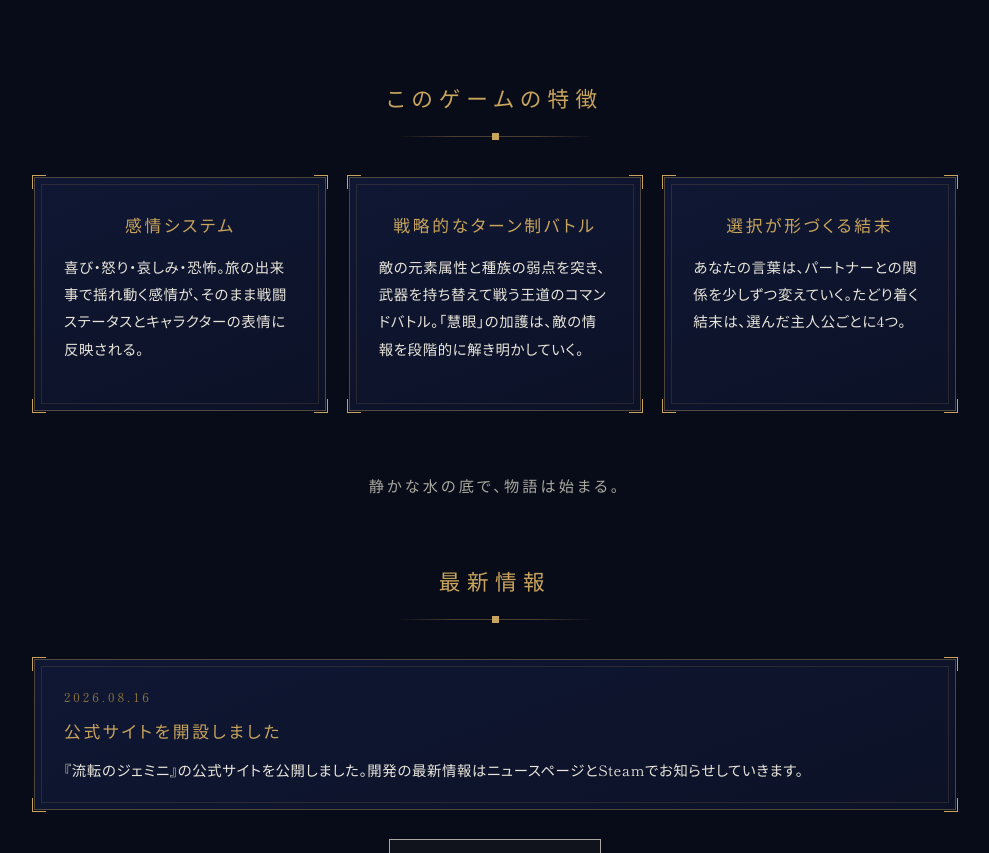
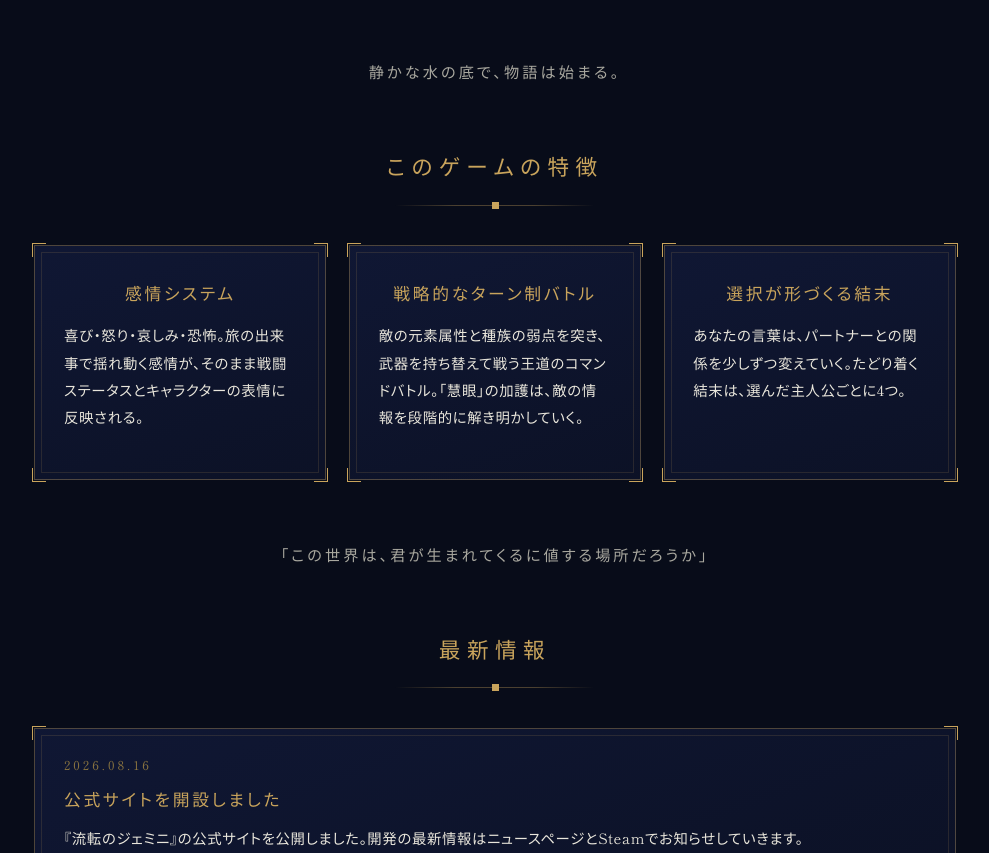
Before and after one commit to kanae-yomo-dev/gemini-rpg-site, a plain HTML site: page index.html in a window 1280 px wide. Shown: the part 1135-1988 px from the top of the page, without its empty margins (145-1134 px from the left). Drawn offline with Linux system fonts and the light colour scheme.

Commit message:
トップに一文を追加

```diff
--- a/index.html
+++ b/index.html
@@ -78,6 +78,10 @@
       </div>
     </section>
 
+    <blockquote>
+      静かな水の底で、物語は始まる。
+    </blockquote>
+
     <!-- 特徴 -->
     <section>
       <h2>このゲームの特徴</h2>
@@ -98,7 +102,7 @@
     </section>
 
     <blockquote>
-      静かな水の底で、物語は始まる。
+      「この世界は、君が生まれてくるに値する場所だろうか」
     </blockquote>
 
     <!-- 最新情報 -->
```
Also changed, not shown: en/index.html (+5 -1 lines), 1 other file.
